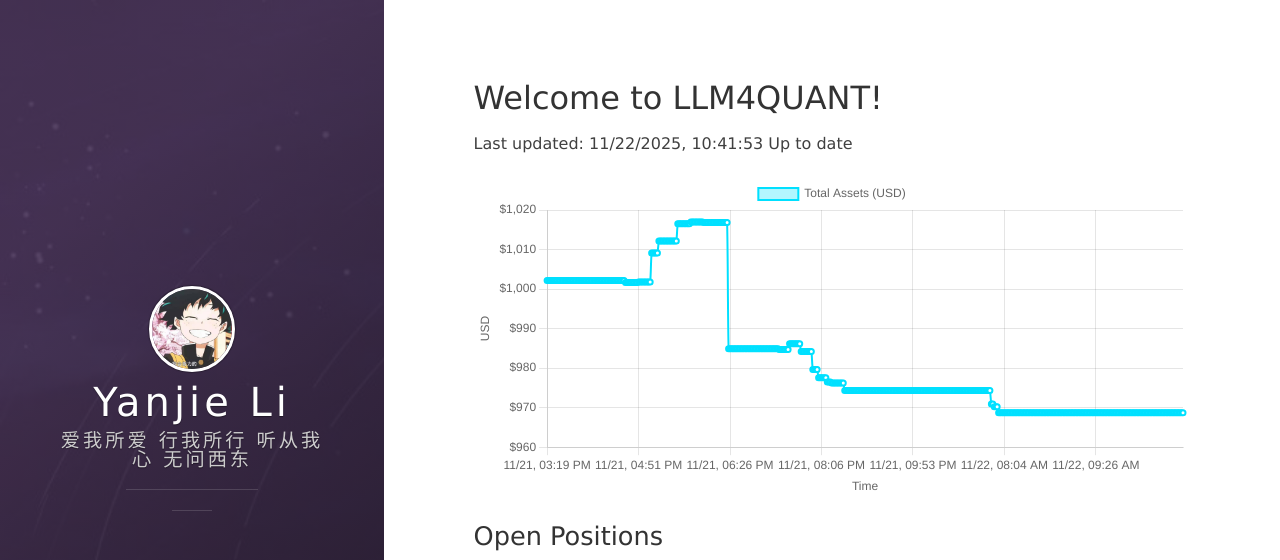
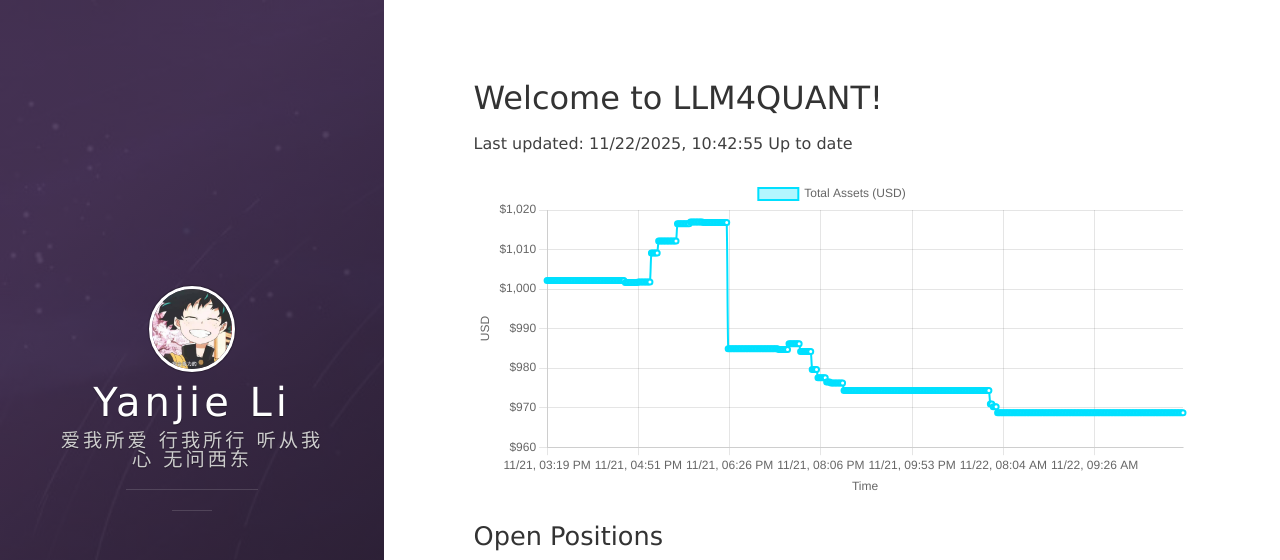
Before and after one commit to leeyegy/leeyegy.github.io, a Jekyll site: the page built from live-trading.html, in a window 1280 px wide and 1026 px high. Shown: the top 560 px of the window. Built offline with Jekyll 4.4.1, drawn with Linux system fonts in a browser that asks for light colours; nearby versions of some CDN libraries.

Commit message:
AccountMonitor: update balance history 2025-11-22T18:42:55+08:00

```diff
--- a/assets/data/binance/balance-history.json
+++ b/assets/data/binance/balance-history.json
@@ -1,5 +1,5 @@
 {
-  "generatedAt": "2025-11-22T18:41:53+08:00",
+  "generatedAt": "2025-11-22T18:42:55+08:00",
   "asset": "total_usd_value",
   "history": [
     {
@@ -1756,6 +1756,10 @@
     },
     {
       "timestamp": "2025-11-22T18:41:53+08:00",
+      "totalUsd": 968.69074819
+    },
+    {
+      "timestamp": "2025-11-22T18:42:55+08:00",
       "totalUsd": 968.69074819
     }
   ]
```
